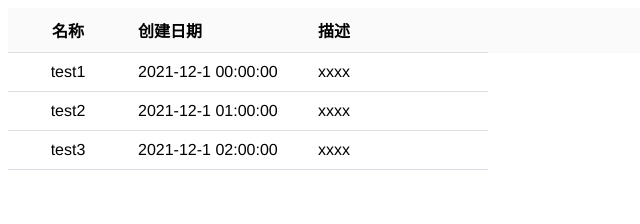
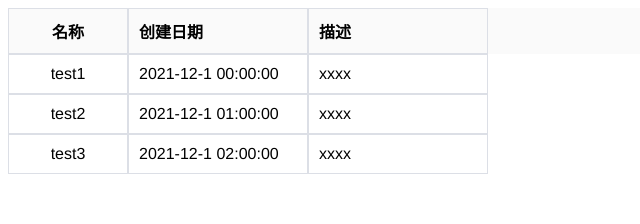
Before and after one commit to xishanqianxue/table, a Vue app: page / in a window 1280 px wide. Shown: the top 224 px of the page, without its empty margins (0-640 px from the left). Built offline with nearby package versions, Linux system fonts and the light colour scheme.

Commit message:
优化空内容显示

```diff
--- a/src/App.vue
+++ b/src/App.vue
@@ -1,6 +1,6 @@
 <template>
   <div id="app">
-    <test-table height="240px" :data="list">
+    <test-table border height="240px" :data="list">
       <table-column width="120px" align="center" label="名称" prop="name">
         <!-- <template>
           <div>7777</div>
@@ -13,7 +13,6 @@
       </table-column>
       <table-column label="创建日期" prop="date"></table-column>
       <table-column label="描述" prop="description"></table-column>
-      <div slot="empty">暂无数据</div>
     </test-table>
   </div>
 </template>
--- a/src/assets/css/_table.css
+++ b/src/assets/css/_table.css
@@ -13,6 +13,10 @@
     visibility: hidden;
     position: absolute;
 }
+.table-border{
+    border: 1px solid #DCDFE6;
+    border-collapse:collapse;
+}
 .table-no_border{
     border-bottom: 1px solid #DCDFE6;
 }
@@ -25,4 +29,6 @@
     padding: 50px 0px;
     text-align: center;
     color: #606266;
+    border: 1px solid #DCDFE6;
+    border-collapse:collapse;
 }
--- a/src/components/table/TableBody.js
+++ b/src/components/table/TableBody.js
@@ -28,7 +28,7 @@ export default{
                         {this._l(store.state.column,(option)=>{
                            return <td on-mouseout={onMouseOut(index+1)}
                                     on-mouseover={onMouseOver(index+1)}
-                                    class={(border||'table-no_border ')+((index===store.state.current_row)&&'table-on_hover ')}
+                                    class={(border?'table-border ':'table-no_border ')+((index===store.state.current_row)&&'table-on_hover ')}
                                     align={option.align||'left'}>
                                         {option.slot?option.slot:row[option.prop]}
                                   </td>
--- a/src/components/table/TableHeader.js
+++ b/src/components/table/TableHeader.js
@@ -12,7 +12,7 @@ export default{
                 </colgroup>
                 <tr>
                     {this._l(state.column,(option)=>{
-                    return <th class={border||'table-no_border'} align={option.headeralign||option.align||'left'}>
+                    return <th class={border?'table-border':'table-no_border'} align={option.headeralign||option.align||'left'}>
                         {option.label}
                     </th>
                     })}
--- a/src/components/table/empty-box.js
+++ b/src/components/table/empty-box.js
@@ -4,7 +4,9 @@ export default {
         let emptyText = this.$parent.emptyText;
         let list = this.$parent.data;
         return (
-            (!list.length&&emptyText)?<div class="empty-box">{emptyText}</div>:<div style="display:none"></div>
+            list.length?<div style="display:none"></div>:
+            emptyText?<div class="empty-box">{emptyText}</div>:
+            this.$slots.default?<div class="empty-box">{this.$slots.default}</div>:<div class="empty-box">暂无数据</div>
         )
     },
 }
--- a/src/components/table/index.vue
+++ b/src/components/table/index.vue
@@ -1,14 +1,13 @@
 <template>
     <div id="table-main" ref="table-main" :style="{'height':height||''}">
-        <table class="table-main" :border="border?1:0" cellspacing="0" cellpadding="10">
+        <table class="table-main" cellspacing="0" cellpadding="10">
             <table-header></table-header>
             <div class="column-hidden">
                 <slot></slot>
             </div>
-            <div ref="slot" v-if="!emptyText&&!data.length" class="empty-box">
+            <EmptyBox>
                 <slot name="empty"></slot>
-            </div>
-            <EmptyBox></EmptyBox>
+            </EmptyBox>
             <table-body></table-body>
             <iframe id="iframe-box" style="height:0;width:100%;border:none;visibility: hidden;position:absolute;"></iframe>
         </table>
```
